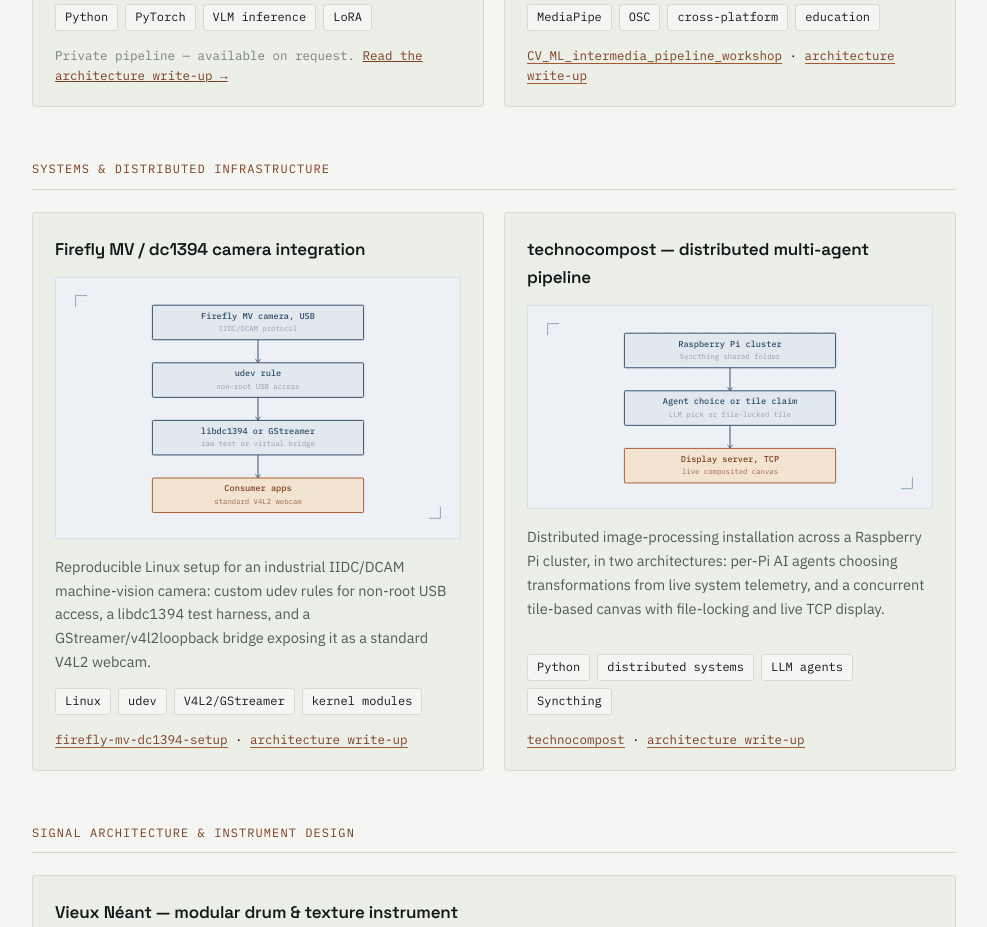
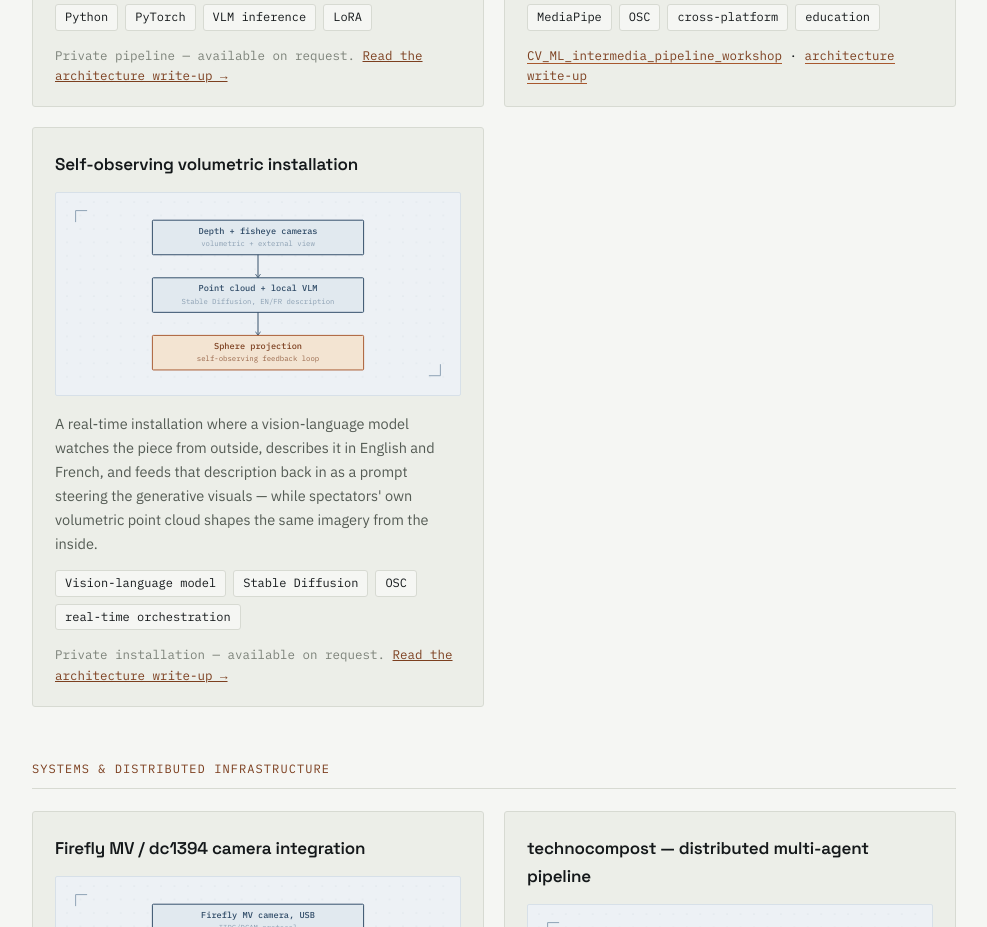
Before and after one commit to cbicari/cbicari.github.io, a plain HTML site: page portfolio.html in a window 1280 px wide. Shown: the part 2880-3807 px from the top of the page, without its empty margins (146-1133 px from the left). Drawn offline with Linux system fonts and the light colour scheme.

Commit message:
Add the self-observing volumetric installation project
Added as a card in the "Embedded & edge AI" pillar on the full
portfolio (with a blueprint diagram, matching the other private-
project cards) and as a highlight on the landing page — it's the
clearest example yet of the intermedia + AI angle Latent Systems
leads with.

```diff
--- a/portfolio.html
+++ b/portfolio.html
@@ -553,6 +553,46 @@
           </div>
         </div>
 
+        <div class="card">
+          <h3>Self-observing volumetric installation</h3>
+          <div class="bp-panel">
+            <svg viewBox="0 0 400 192" role="img" aria-label="Diagram: depth cameras and an external fisheye camera feed volumetric capture and a vision-language model, which drive spherical projection and generative visuals in a closed self-observing loop.">
+              <rect x="0" y="0" width="400" height="192" fill="url(#bpGrid)"/>
+              <path class="bp-corner" d="M10 22 L10 10 L22 10"/>
+              <path class="bp-corner" d="M390 170 L390 182 L378 182"/>
+              <rect class="bp-box" x="90" y="20" width="220" height="36" rx="1"/>
+              <text class="bp-title" x="200" y="34" text-anchor="middle">Depth + fisheye cameras</text>
+              <text class="bp-sub" x="200" y="47" text-anchor="middle">volumetric + external view</text>
+              <line class="bp-line" x1="200" y1="56" x2="200" y2="80" marker-end="url(#bpArrow)"/>
+              <rect class="bp-box" x="90" y="80" width="220" height="36" rx="1"/>
+              <text class="bp-title" x="200" y="94" text-anchor="middle">Point cloud + local VLM</text>
+              <text class="bp-sub" x="200" y="107" text-anchor="middle">Stable Diffusion, EN/FR description</text>
+              <line class="bp-line" x1="200" y1="116" x2="200" y2="140" marker-end="url(#bpArrow)"/>
+              <rect class="bp-box-out" x="90" y="140" width="220" height="36" rx="1"/>
+              <text class="bp-out-title" x="200" y="154" text-anchor="middle">Sphere projection</text>
+              <text class="bp-out-sub" x="200" y="167" text-anchor="middle">self-observing feedback loop</text>
+            </svg>
+          </div>
+          <p>
+            <span data-lang="en">A real-time installation where a vision-language model watches the piece from
+            outside, describes it in English and French, and feeds that description back in as a prompt
+            steering the generative visuals — while spectators' own volumetric point cloud shapes the same
+            imagery from the inside.</span>
+            <span data-lang="fr" hidden>Une installation en temps réel où un modèle vision-langage observe la
+            pièce de l'extérieur, la décrit en anglais et en français, puis réinjecte cette description comme
+            invite pour orienter les visuels génératifs — pendant que le nuage de points volumétrique des
+            spectateurs façonne la même image de l'intérieur.</span>
+          </p>
+          <div class="tag-row">
+            <span class="tag">Vision-language model</span><span class="tag">Stable Diffusion</span>
+            <span class="tag">OSC</span><span class="tag">real-time orchestration</span>
+          </div>
+          <div class="private-note">
+            <span data-lang="en">Private installation — available on request. <a href="aida_installation_architecture_en.html">Read the architecture write-up →</a></span>
+            <span data-lang="fr" hidden>Installation privée — disponible sur demande. <a href="aida_installation_architecture_fr.html">Lire la note d'architecture →</a></span>
+          </div>
+        </div>
+
       </div>
     </div>
 
```
Also changed, not shown: index.html (+21 -0 lines).
